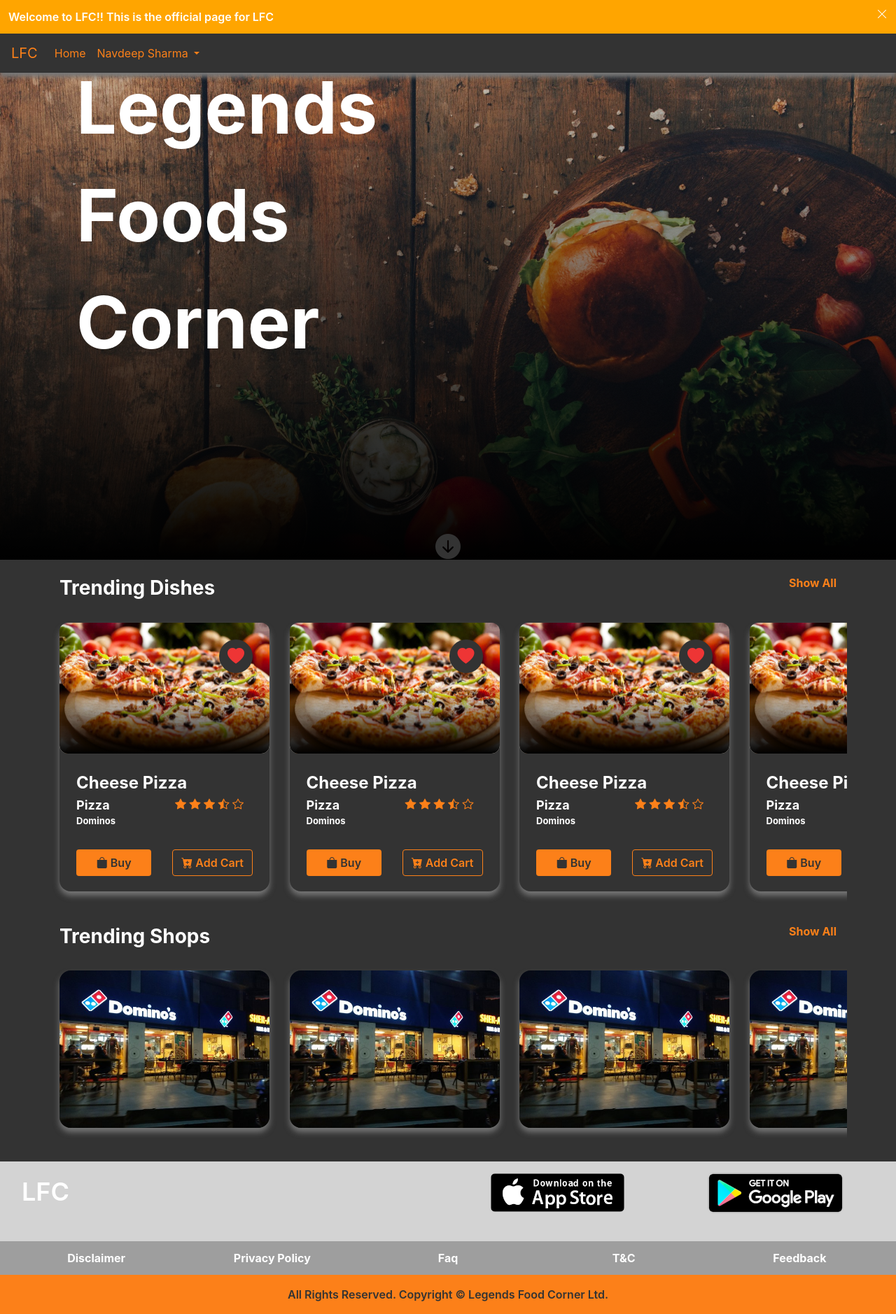
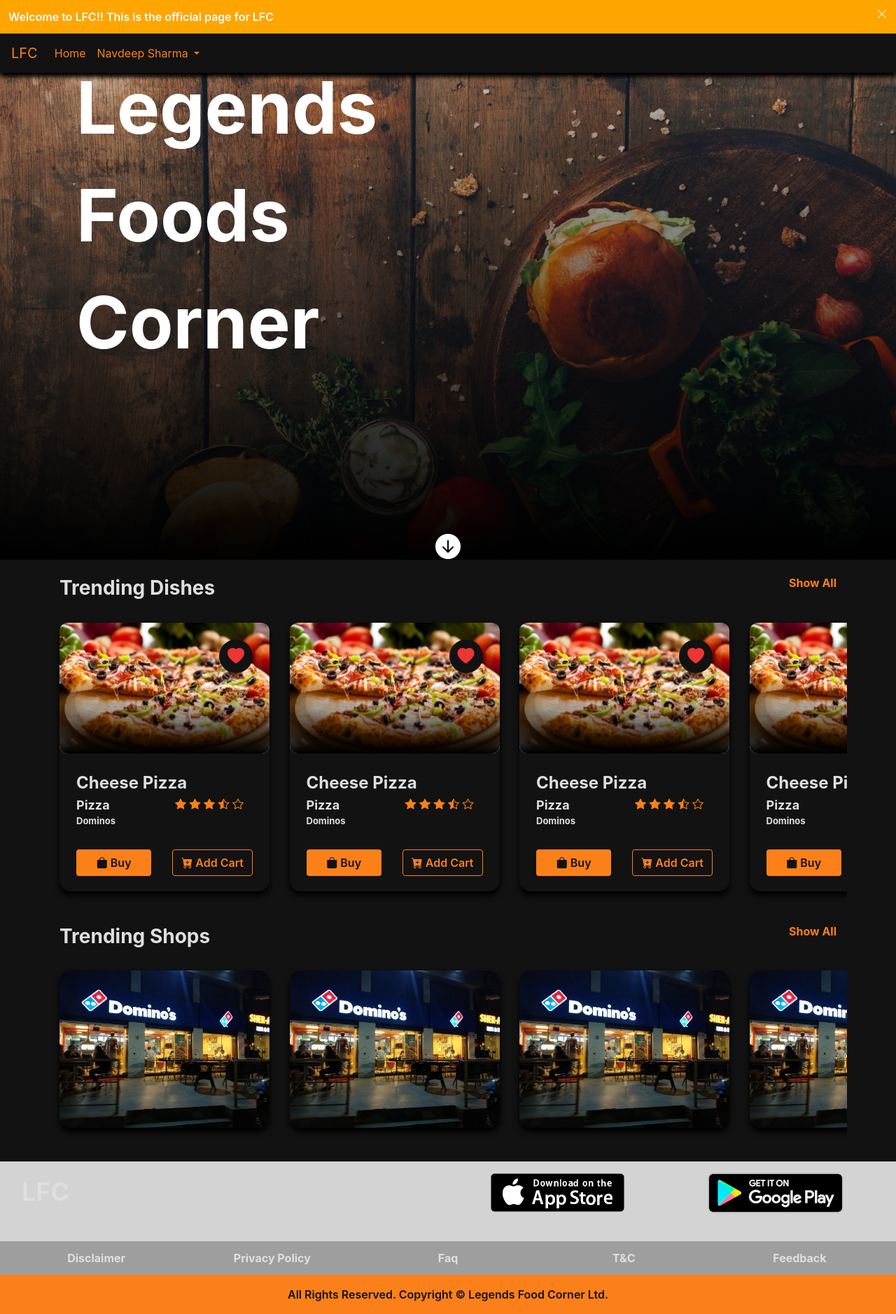
Before and after one commit to Legends-Food-Corner/lfc, a Flask app: page / in a window 1280 px wide. Shown: the whole page at 70% size. Run offline with Flask 2, Linux system fonts and the light colour scheme; some libraries are stand-ins or nearby versions.

Commit message:
dark mode bugs fixed

```diff
--- a/apps/website/static/css/base.css
+++ b/apps/website/static/css/base.css
@@ -64,11 +64,11 @@ body {
 }
 
 .scroll-to-top-wrapper a {
+    text-decoration: none;
     position: fixed;
     right: 24px;
     bottom: 24px;
     font-size: 48px;
-    color: var(--color-alert);
     z-index: var(--z-index-to-top);
 }
 
--- a/apps/website/static/css/home/home.css
+++ b/apps/website/static/css/home/home.css
@@ -8,7 +8,7 @@
 }
 
 .navigate-main-section-wrapper a {
-    color: var(--color-primary);
+    text-decoration: none;
     font-size: 36px;
 }
 
--- a/apps/website/static/css/main-dark.css
+++ b/apps/website/static/css/main-dark.css
@@ -1,13 +1,13 @@
 :root {
-    --color-primary: #333;
-    --color-secondary: #fff;
+    --color-primary: #121212;
+    --color-secondary: #dfdfdf;
     --color-accent: #fc8019;
 
     --color-favourite: rgb(238, 53, 53);
     --color-success: green;
     --color-error: red;
     --color-alert: orange;
-    --color-shadow: #777;
+    --color-shadow: #000;
     --color-disabled: #d3d3d3;
 
     --padding-small: 6px;
--- a/apps/website/templates/home/home.htm
+++ b/apps/website/templates/home/home.htm
@@ -36,7 +36,7 @@ Home
         <div class="navigate-main-section-wrapper">
             <span>
                 <a href="#main">
-                    <i class="bi bi-arrow-down-circle-fill"></i>
+                    <i class="bi bi-arrow-down-circle-fill" style="color: #fff;"></i>
                 </a>
             </span>
         </div>
--- a/apps/website/templates/utilities/scroll-to-top/scroll-to-top.htm
+++ b/apps/website/templates/utilities/scroll-to-top/scroll-to-top.htm
@@ -1,6 +1,6 @@
 <div class="scroll-to-top-wrapper" id="btn-scroll-to-top">
     <a href="#top">
-        <i class="bi bi-arrow-up-circle-fill"></i>
+        <i class="bi bi-arrow-up-circle-fill" style="color: var(--color-secondary);"></i>
     </a>
 </div>
 
--- a/apps/website/templates/utilities/top-announcement/top-announcement.htm
+++ b/apps/website/templates/utilities/top-announcement/top-announcement.htm
@@ -3,8 +3,8 @@
         <div class="col">
             Welcome to LFC!! This is the official page for LFC
         </div>
-        <div class="col-1" style="text-align: right;">
-            <i class="bi bi-x-lg" onclick="hideTopAnnouncement()"></i>
+        <div class="col-auto">
+            <i class="bi bi-x-lg" style="cursor: pointer;" onclick="hideTopAnnouncement()"></i>
         </div>
     </div>
 </div>
```
